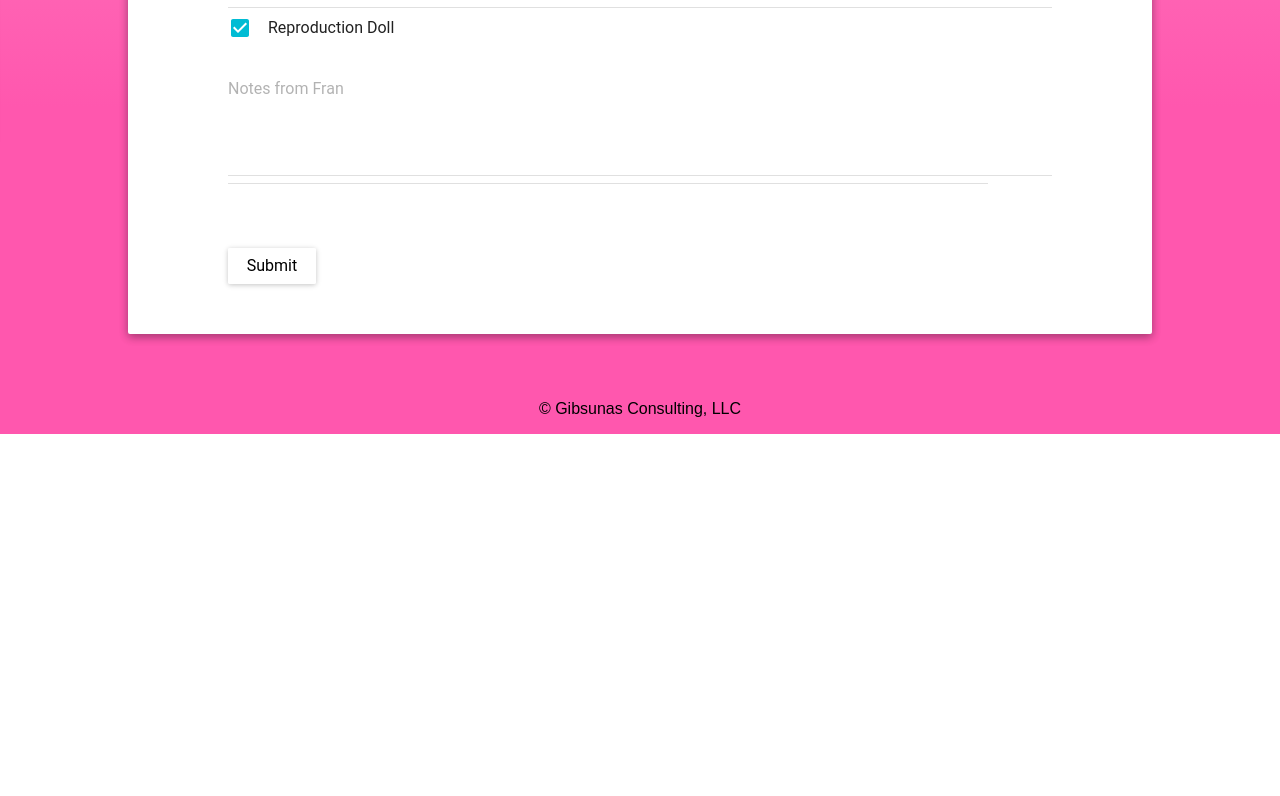
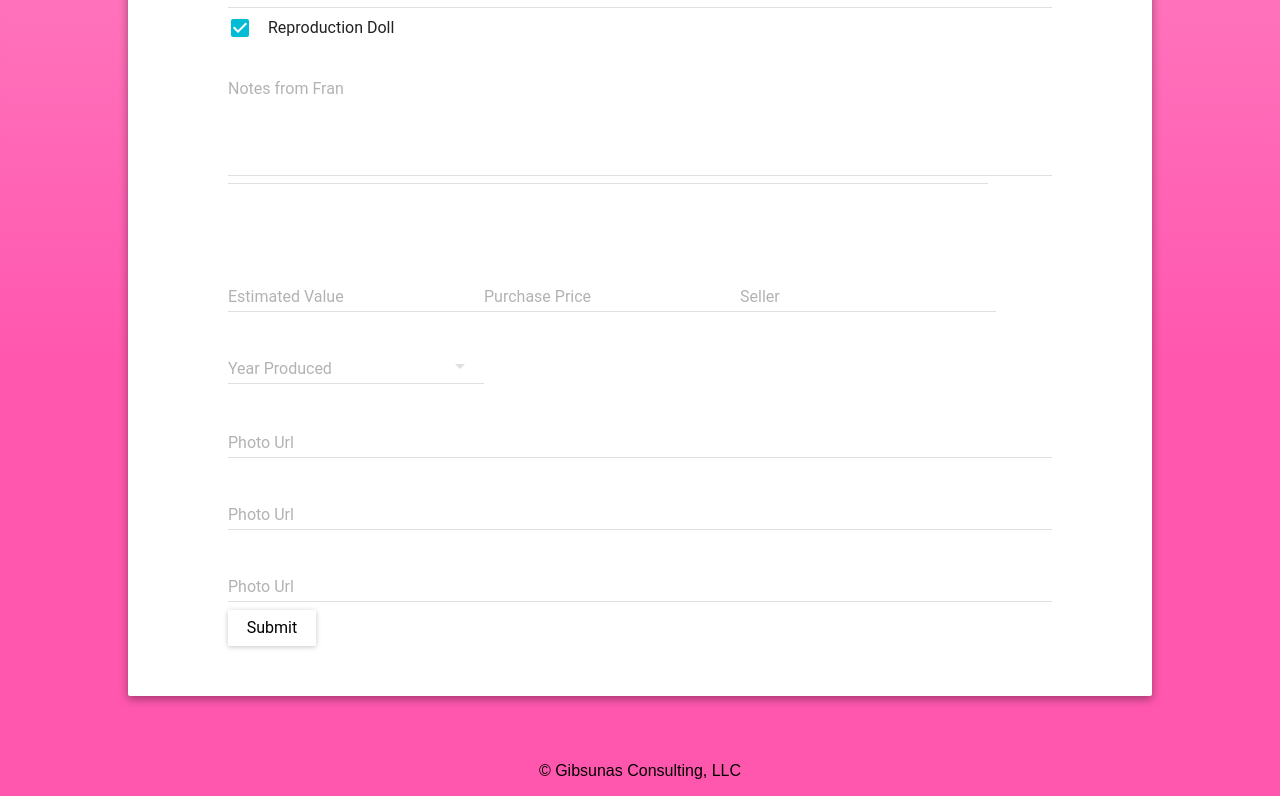
Before and after one commit to vkraucunas/barbies-n-enzyme, a React app: page /barbies/1/edit in a window 1280 px wide. Shown: the part 655-1451 px from the top of the page. Before the commit the page ends 1089 px from the top, so only its background shows below. Built offline with nearby package versions, Linux system fonts and the light colour scheme.

Commit message:
photo fields added to add/edit form

```diff
--- /dev/null
+++ b/src/components/PhotoFields/index.jsx
@@ -0,0 +1,41 @@
+import React, {Component} from 'react';
+import TextField from 'material-ui/TextField'
+
+class RequiredBarbieFields extends Component {
+  constructor(props) {
+    super(props)
+    this.state = {
+
+    }
+  }
+
+  render() {
+    return (
+      <div className="photoFields">
+        <TextField
+          name="photo_1"
+          defaultValue=""
+          floatingLabelText="Photo Url"
+          fullWidth={true}
+          type="url"
+        />
+        <TextField
+          name="photo_2"
+          defaultValue=""
+          floatingLabelText="Photo Url"
+          fullWidth={true}
+          type="url"
+        />
+        <TextField
+          name="photo_3"
+          defaultValue=""
+          floatingLabelText="Photo Url"
+          fullWidth={true}
+          type="url"
+        />
+      </div>
+    )
+  }
+}
+
+export default RequiredBarbieFields
--- a/src/pages/AddEditDoll/index.jsx
+++ b/src/pages/AddEditDoll/index.jsx
@@ -4,6 +4,8 @@ import Divider from 'material-ui/Divider'
 
 import RequiredBarbieFields from '../../components/RequiredBarbieFields'
 import DetailFields from '../../components/DetailFields'
+import PurchaseDetailFields from '../../components/PurchaseDetailFields'
+import PhotoFields from '../../components/PhotoFields'
 
 const styles = {
   FormBlock: {
@@ -41,6 +43,8 @@ class AddEditDoll extends Component {
           <p><em>Additional Information</em></p>
           <DetailFields />
           <Divider style={styles.Divider} />
+          <PurchaseDetailFields />
+          <PhotoFields />
           <RaisedButton>Submit</RaisedButton>
         </form>
       </div>
```
